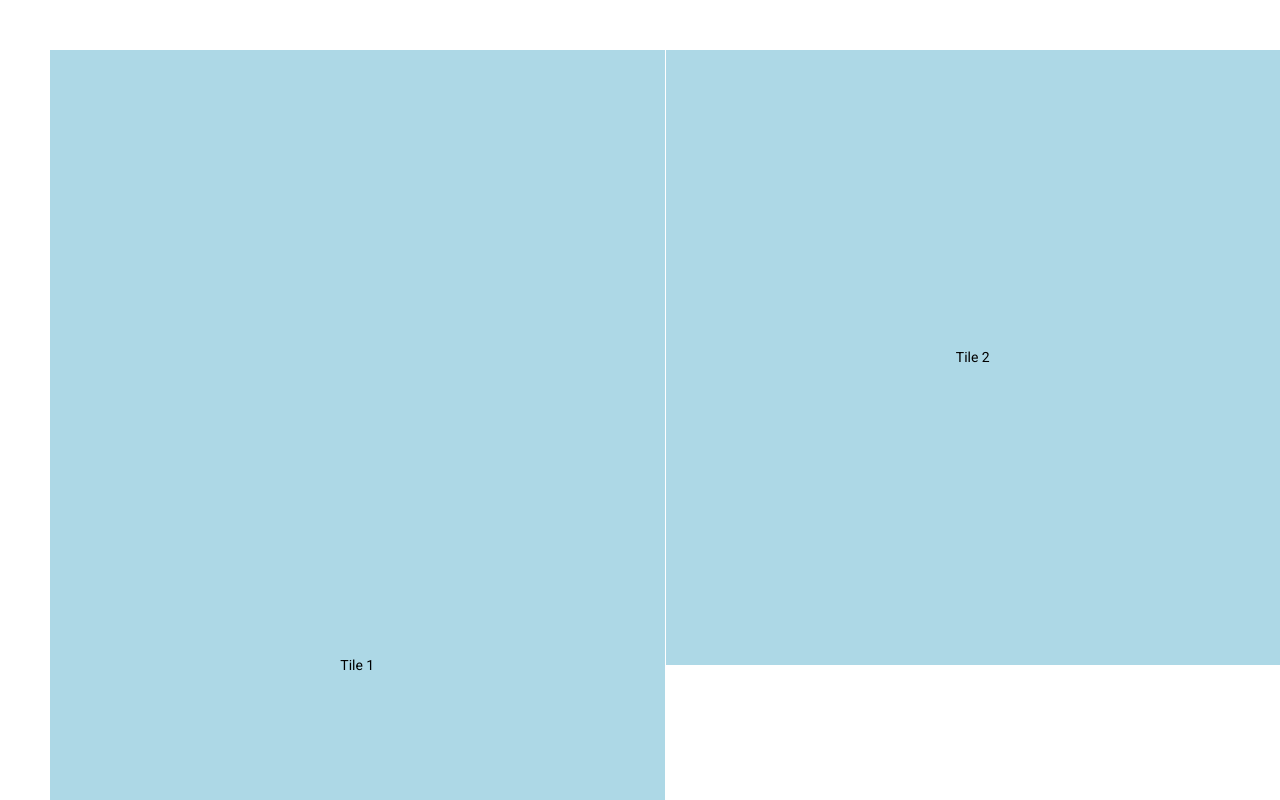
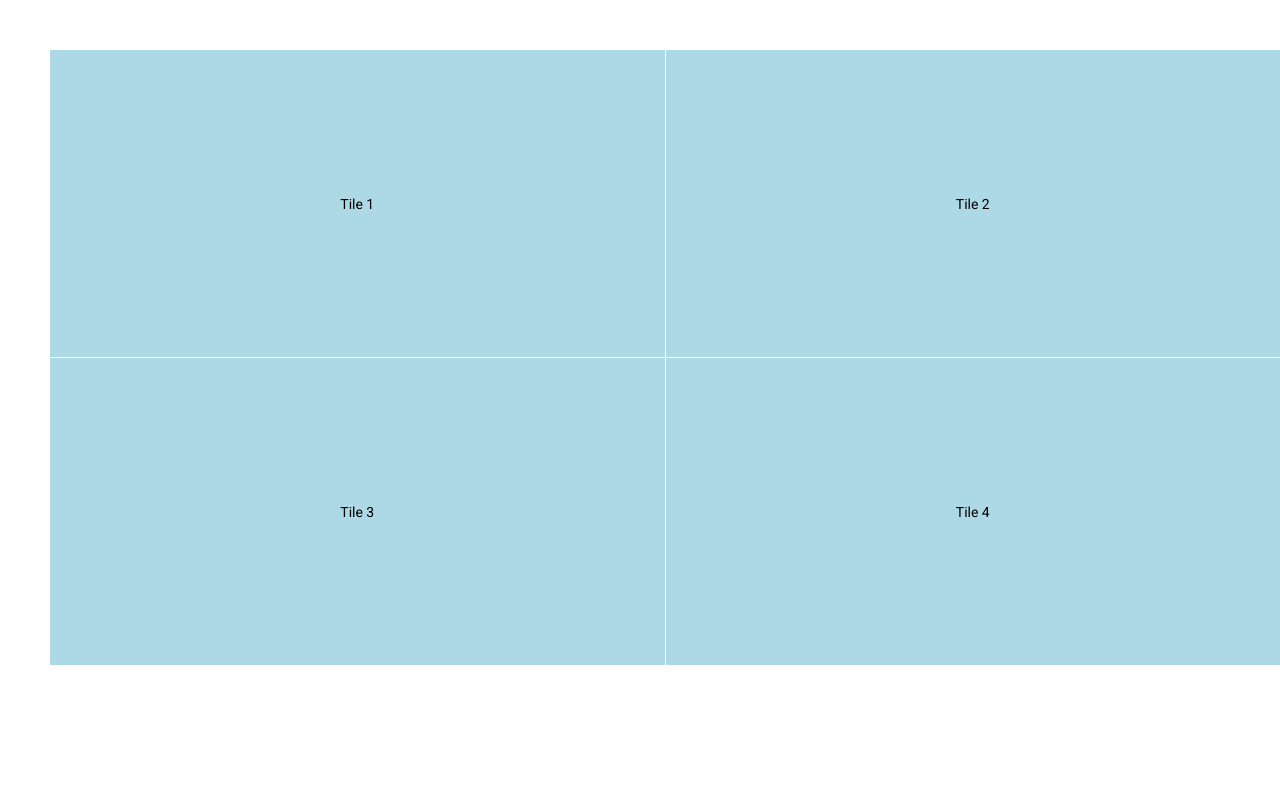
Before and after one commit to markpackham/angular_material_learn, an Angular app: page / in a window 1280 px wide. Shown: the top 800 px of the page. Built offline with nearby package versions, Linux system fonts and the light colour scheme.

Commit message:
set row height to half column width
https://youtu.be/zzKfWrLkE0w?t=221

```diff
--- a/src/app/app.component.html
+++ b/src/app/app.component.html
@@ -1,8 +1,8 @@
 <div class="layout">
-  <mat-grid-list cols="2">
-    <mat-grid-tile rowspan="2">Tile 1</mat-grid-tile>
+  <mat-grid-list cols="2" rowHeight="2:1">
+    <mat-grid-tile>Tile 1</mat-grid-tile>
     <mat-grid-tile>Tile 2</mat-grid-tile>
-    <mat-grid-tile colspan="2">Tile 3</mat-grid-tile>
+    <mat-grid-tile>Tile 3</mat-grid-tile>
     <mat-grid-tile>Tile 4</mat-grid-tile>
   </mat-grid-list>
 </div>
```
